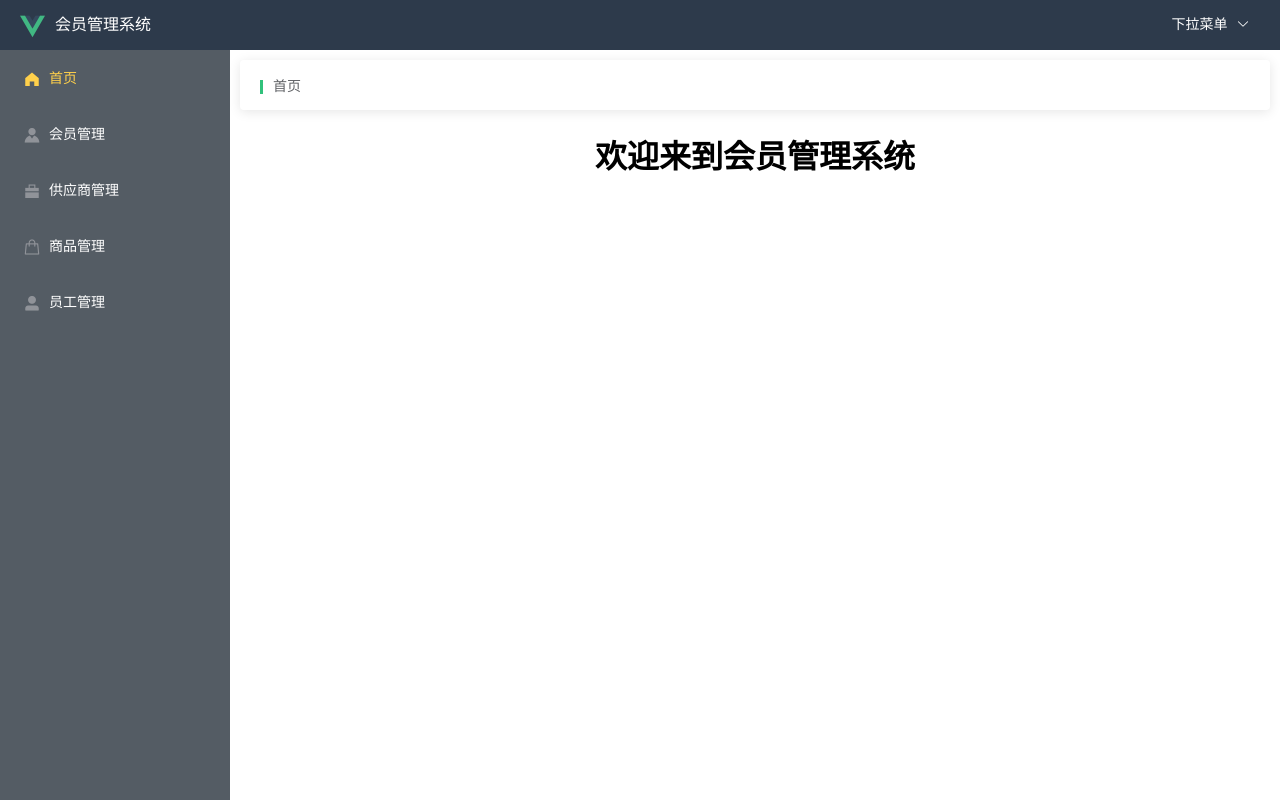
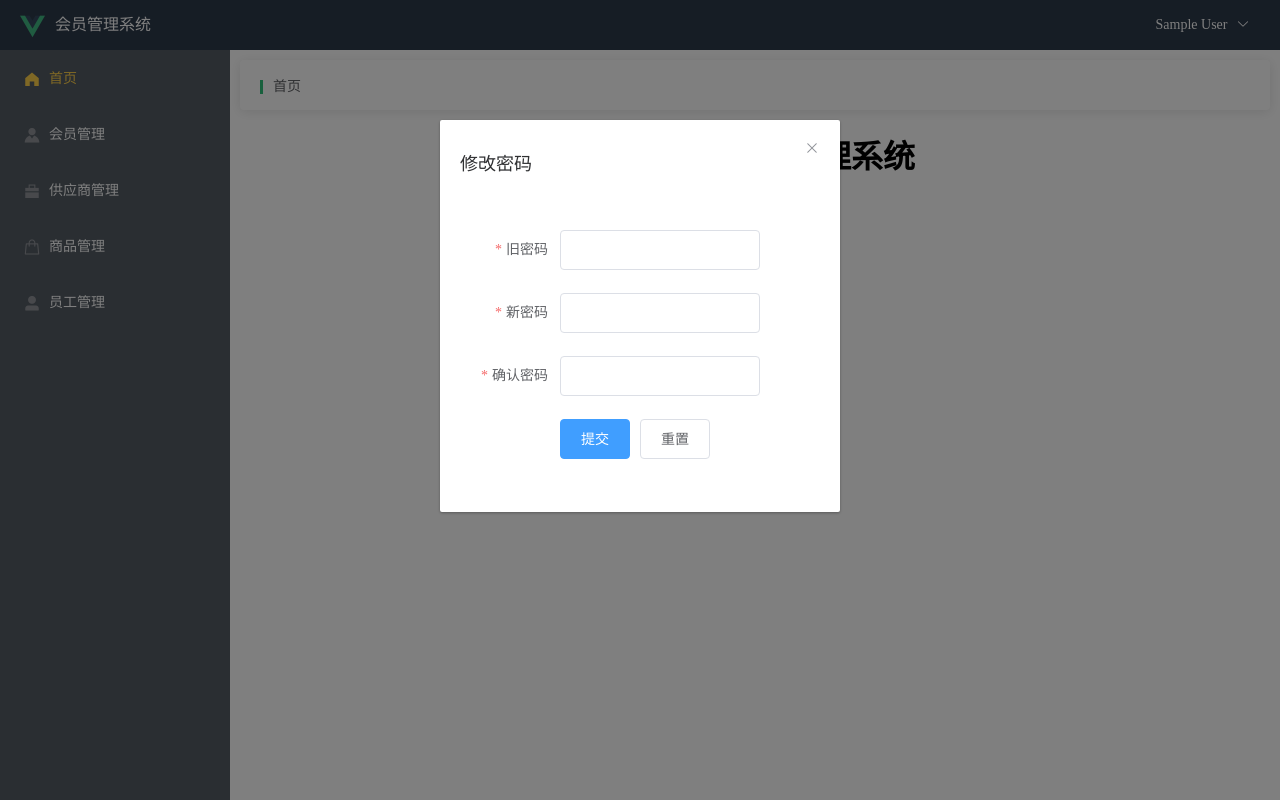
Before and after one commit to yummy1/msm, a Vue app: page /home in a window 1280 px wide. Built offline with nearby package versions, Linux system fonts and the light colour scheme; sample sign-in values are in the browser's storage.

Commit message:
修改密码完成,接口服务器宕机了,所以之后再测试

```diff
--- /dev/null
+++ b/src/api/password.js
@@ -0,0 +1,24 @@
+import request from '@/utils/request'
+
+export default {
+  checkPassword(userId, password){
+    return request({
+      url: '/user/pwd',
+      method: 'post',
+      data: {
+        userId,
+        password
+      }
+    })
+  },
+  changePassword(userId, password){
+    return request({
+      url: '/user/pwd',
+      method: 'put',
+      data: {
+        userId,
+        password
+      }
+    })
+  }
+}
--- a/src/components/AppHeader/index.vue
+++ b/src/components/AppHeader/index.vue
@@ -6,7 +6,7 @@
         </a>
         <el-dropdown class="el-dropdown" @command="handleCommand">
             <span class="el-dropdown-link">
-                下拉菜单
+                {{user.name}}
                 <i class="el-icon-arrow-down el-icon--right"></i>
             </span>
             <el-dropdown-menu slot="dropdown">
@@ -14,22 +14,95 @@
                 <el-dropdown-item command="b">退出登录</el-dropdown-item>
             </el-dropdown-menu>
         </el-dropdown>
+<!--        修改密码弹窗-->
+        <el-dialog title="修改密码" :visible.sync="dialogFormVisible" width="400px">
+            <el-form :model="ruleForm" status-icon :rules="rules" ref="ruleForm" label-width="100px" style="width: 300px">
+                <el-form-item label="旧密码" prop="oldPass">
+                    <el-input type="password" v-model="ruleForm.oldPass" autocomplete="off"></el-input>
+                </el-form-item>
+                <el-form-item label="新密码" prop="pass">
+                    <el-input type="password" v-model="ruleForm.pass" autocomplete="off"></el-input>
+                </el-form-item>
+                <el-form-item label="确认密码" prop="checkPass">
+                    <el-input type="password" v-model="ruleForm.checkPass" autocomplete="off"></el-input>
+                </el-form-item>
+                <el-form-item>
+                    <el-button type="primary" @click="submitForm('ruleForm')">提交</el-button>
+                    <el-button @click="resetForm('ruleForm')">重置</el-button>
+                </el-form-item>
+            </el-form>
+        </el-dialog>
     </div>
 </template>
 <script>
 import {logout} from '@/api/login'
+import passwordApi from '@/api/password'
 
     export default {
+      data(){
+        var validatePass = (rule, value, callback) => {
+          if (value === '') {
+            console.log(value)
+            callback(new Error('请输入密码'));
+          } else {
+            passwordApi.checkPassword(this.user.id,value).then(response => {
+              if(response.data.flag){
+                callback();
+              }else{
+                callback(new Error(response.data.message));
+              }
+            })
+          }
+        }
+        var validateCheckPass = (rule, value, callback) => {
+          if (value === '') {
+            callback(new Error('请再次输入密码'));
+          } else if (value !== this.ruleForm.pass) {
+            callback(new Error('两次输入密码不一致!'));
+          } else {
+            callback();
+          }
+        };
+        return {
+          dialogFormVisible: true,
+          user:JSON.parse(localStorage.getItem('msm-user')),
+          ruleForm: {
+            oldPass: '',
+            pass: '',
+            checkPass: ''
+          },
+          rules: {
+            oldPass: [
+              { required: true, message: '请输入旧密码', trigger: 'blur' },
+              { validator: validatePass, trigger: 'blur' }
+            ],
+            pass: [
+              { required: true, message: '请输入新密码', trigger: 'blur' }
+            ],
+            checkPass: [
+              { required: true, message: '请再次输入密码', trigger: 'blur' },
+              { validator: validateCheckPass, trigger: 'blur' }
+            ]
+          }
+        }
+      },
       methods: {
         handleCommand(command){
           switch (command) {
             case 'a':
               {
-                this.$message('修改密码')
+                this.handlePassword()
               }
               break;
             case 'b':
               {
+                this.handleLogout()
+              }
+              break;
+            }
+        },
+        //退出登录
+        handleLogout(){
           logout().then(response => {
             const resp = response.data
             console.log(resp)
@@ -41,9 +114,37 @@ import {logout} from '@/api/login'
               this.$message('退出登录失败')
             }
           })
+        },
+        //修改密码
+        handlePassword(){
+          this.dialogFormVisible = true
+          this.$nextTick(() => {
+            this.$refs['ruleForm'].resetFields()
+          })
+        },
+        //提交新密码
+        submitForm(FormName){
+          this.$refs[FormName].validate(valid => {
+            if (valid){
+              passwordApi.checkPassword(this.user.id, this.ruleForm.checkPass).then(response => {
+                const resp = response.data
+                this.$message({
+                  message: resp.message,
+                  type: resp.flag ? "success" : "error"
+                })
+                if (resp.flag){
+                  this.dialogFormVisible = false
+                  this.handleLogout()
                 }
-              break;
+              })
+            }else{
+              return false
             }
+          })
+        },
+        //重置
+        resetForm(formName){
+            this.$refs[formName].resetFields()
         }
       }
     }
```
Lines whose indentation alone changed are shown as unchanged.
